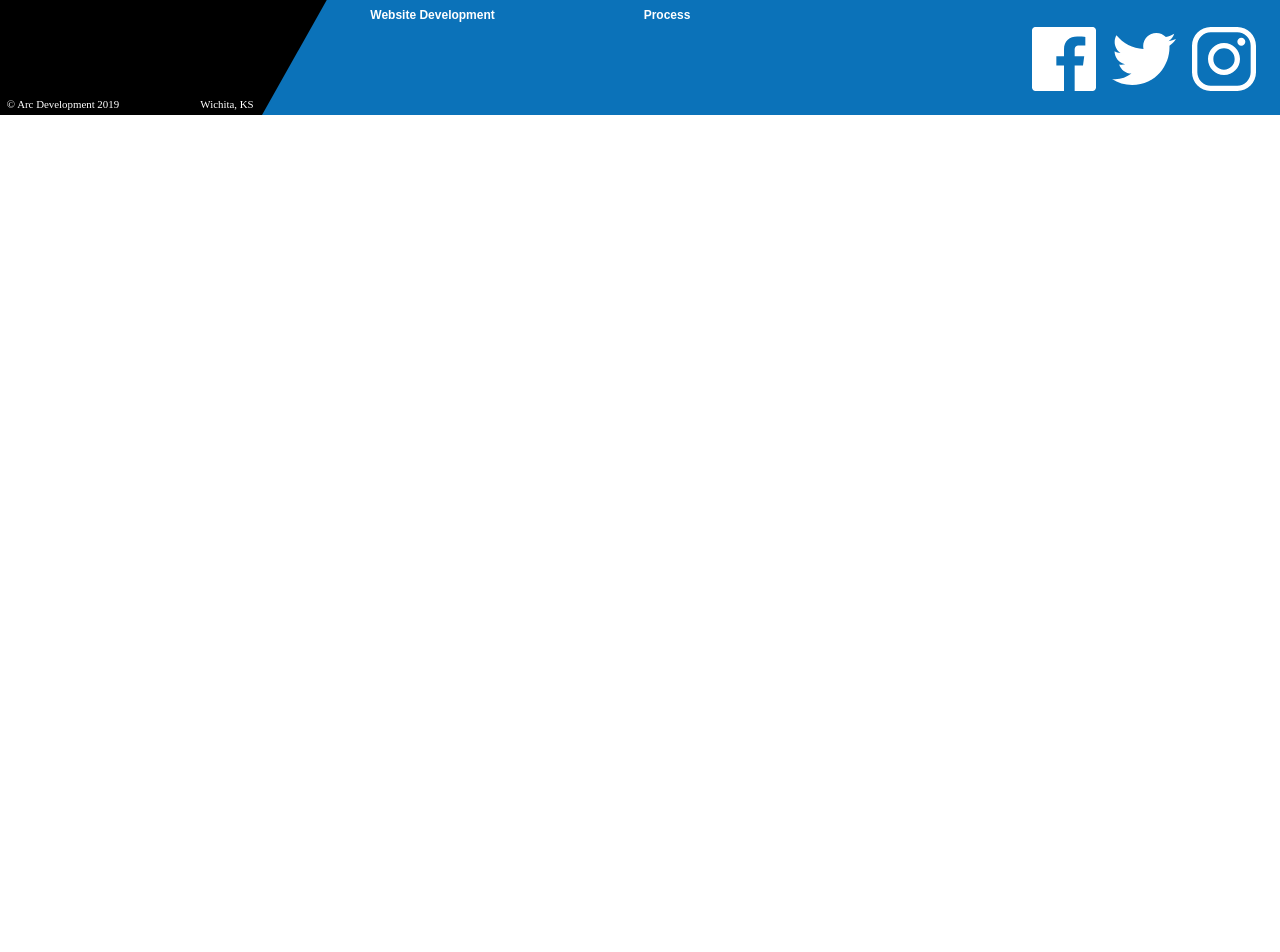
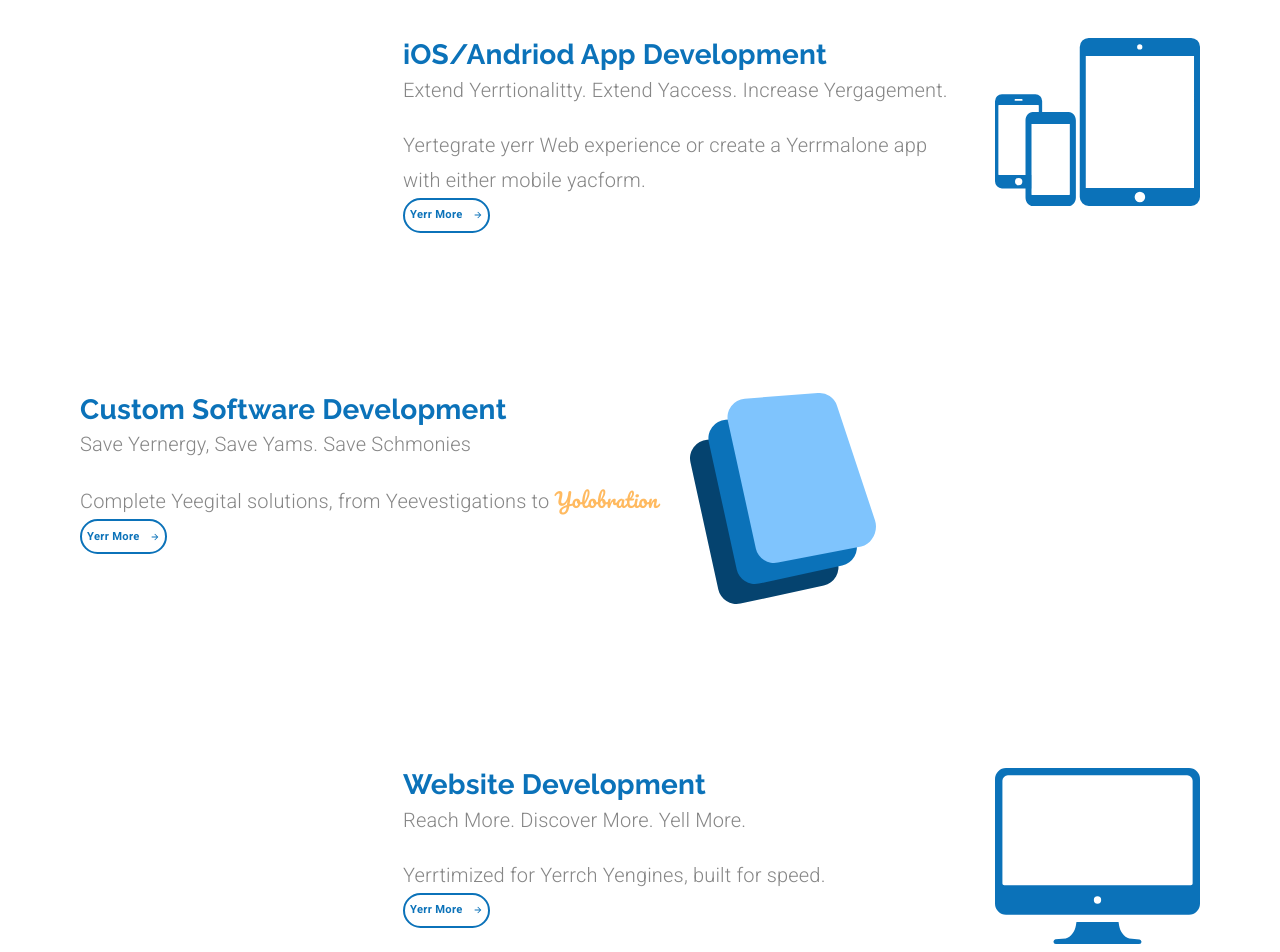
Before and after one commit to chrisricola/materialUIcourse, a React (Create React App) app in the folder materialuicourse/: page /services in a window 1280 px wide. Shown: the part 260-1212 px from the top of the page. Before the commit the page ends 800 px from the top, so only its background shows below. Built offline with nearby package versions, Linux system fonts and the light colour scheme.

Commit message:
added Services page,responsive, button links still are not active

```diff
--- a/materialuicourse/src/components/App.js
+++ b/materialuicourse/src/components/App.js
@@ -6,6 +6,7 @@
 import Header from './ui/Header';
 import Footer from "./ui/Footer";
 import LandingPage from './LandingPage';
+import Services from './Services';
 
 function App() {
   const [selectedIndex, setSelectedIndex] = useState(0);
@@ -17,7 +18,7 @@
         <Header value={value} setValue={setValue} selectedIndex={selectedIndex} setSelectedIndex={setSelectedIndex} />
         <Switch>
           <Route exact path="/" render={(props) => <LandingPage {...props} setValue={setValue} setSelectedIndex={setSelectedIndex} />} />
-          <Route exact path="/services" component={() => <div>Services</div>} />
+          <Route exact path="/services" render={(props) => <Services {...props} setValue={setValue} setSelectedIndex={setSelectedIndex} />} />
           <Route exact path="/customsoftware" component={() => <div>Custom Software</div>} />
           <Route exact path="/mobileapps" component={() => <div>Mobile Apps</div>} />
           <Route exact path="/websites" component={() => <div>Websites</div>} />
--- a/materialuicourse/src/components/Services.js
+++ b/materialuicourse/src/components/Services.js
@@ -4,3 +4,123 @@
 import Grid from "@material-ui/core/Grid";
 import Typography from "@material-ui/core/Typography";
 import Button from "@material-ui/core/Button";
+import useMediaQuery from "@material-ui/core/useMediaQuery";
+
+import ButtonArrow from "./ui/ButtonArrow";
+import customSoftwareIcon from "../assets/Custom Software Icon.svg";
+import mobileAppsIcon from '../assets/mobileIcon.svg';
+import websitesIcon from "../assets/websiteIcon.svg";
+
+const useStyles = makeStyles(theme => ({
+    specialText: {
+        fontFamily: "Pacifico",
+        color: theme.palette.common.orange
+    },
+    subtitle: {
+        marginBottom: "1em"
+    },
+    icon: {
+        marginLeft: "2em",
+        [theme.breakpoints.down("xs")]: {
+            marginLeft: 0
+        }
+    },
+    serviceContainer: {
+        marginTop: "10em",
+        [theme.breakpoints.down("sm")]: {
+            padding: 25
+        }
+    },
+    learnButton: {
+        ...theme.typography.learnButton,
+        fontSize: "0.7rem",
+        height: 35,
+        padding: 5,
+        [theme.breakpoints.down("sm")]: {
+            marginBottom: "2em"
+        }
+    },
+}))
+
+export default function Services(props) {
+    const classes = useStyles();
+    const theme = useTheme();
+    const matchesSM = useMediaQuery(theme.breakpoints.down("sm"));
+
+    return (
+        <Grid container direction="column">
+            <Grid item style={{ marginLeft: matchesSM ? 0 : "5em", marginTop: matchesSM ? "1em" : "2em" }}>
+                <Typography align={matchesSM ? "center" : undefined} variant="h2" gutterBottom >Services</Typography>
+            </Grid>
+            <Grid item>{/*-----IOS/Andriod Block-----*/}
+                <Grid container direction="row" justify={matchesSM ? "center" : "flex-end"} className={classes.serviceContainer} style={{ marginTop: matchesSM ? "1em" : "5em" }}>
+                    <Grid item style={{ textAlign: matchesSM ? "center" : undefined, width: matchesSM ? undefined : "35em" }}>
+                        <Typography variant="h4">
+                            iOS/Andriod App Development
+                        </Typography>
+                        <Typography variant="subtitle1" className={classes.subtitle}>
+                            Extend Yerrtionalitty. Extend Yaccess. Increase Yergagement.
+                        </Typography>
+                        <Typography variant="subtitle1">
+                            Yertegrate yerr Web experience or create a Yerrmalone app
+                            {matchesSM ? null : <br />} with either mobile yacform.
+                        </Typography>
+                        <Button component={Link} to="/mobileapps" variant="outlined" className={classes.learnButton} onClick={() => { props.setValue(1); props.setSelectedIndex(2) }}>
+                            <span style={{ marginRight: 10 }}>Yerr More</span>
+                            <ButtonArrow width={10} height={10} fill={theme.palette.common.blue} />
+                        </Button>
+                    </Grid>
+                    <Grid item style={{ marginRight: matchesSM ? 0 : "5em" }}>
+                        <img className={classes.icon} alt="mobile phone icon" src={mobileAppsIcon} width="205em" />
+                    </Grid>
+                </Grid>
+            </Grid>
+            <Grid item>{/*-----Hero Block-----*/}
+                <Grid container direction="row" justify={matchesSM ? "center" : undefined} className={classes.serviceContainer}>
+                    <Grid item style={{ marginLeft: matchesSM ? 0 : "5em", textAlign: matchesSM ? "center" : undefined }}>
+                        <Typography variant="h4">
+                            Custom Software Development
+                        </Typography>
+                        <Typography variant="subtitle1" className={classes.subtitle}>
+                            Save Yernergy, Save Yams. Save Schmonies
+                        </Typography>
+                        <Typography variant="subtitle1">
+                            Complete Yeegital solutions, from Yeevestigations to{" "}
+                            <span className={classes.specialText}>Yolobration</span>
+                        </Typography>
+                        <Button component={Link} to="/customsoftware" variant="outlined" className={classes.learnButton} onClick={() => { props.setValue(1); props.setSelectedIndex(1) }}>
+                            <span style={{ marginRight: 10 }}>Yerr More</span>
+                            <ButtonArrow width={10} height={10} fill={theme.palette.common.blue} />
+                        </Button>
+                    </Grid>
+                    <Grid item>
+                        <img className={classes.icon} alt="custom software icon" src={customSoftwareIcon} />
+                    </Grid>
+                </Grid>
+            </Grid>
+
+            <Grid item>{/*-----Websites Block-----*/}
+                <Grid container direction="row" justify={matchesSM ? "center" : "flex-end"} className={classes.serviceContainer} style={{ marginBottom: "10em" }}>
+                    <Grid item style={{ textAlign: matchesSM ? "center" : undefined, width: matchesSM ? undefined : "35em" }}>
+                        <Typography variant="h4">
+                            Website Development
+                        </Typography>
+                        <Typography variant="subtitle1" className={classes.subtitle}>
+                            Reach More. Discover More. Yell More.
+                        </Typography>
+                        <Typography variant="subtitle1">
+                            Yerrtimized for Yerrch Yengines, built for speed.
+                        </Typography>
+                        <Button component={Link} to="/websites" variant="outlined" className={classes.learnButton} onClick={() => { props.setValue(1); props.setSelectedIndex(3) }}>
+                            <span style={{ marginRight: 10 }}>Yerr More</span>
+                            <ButtonArrow width={10} height={10} fill={theme.palette.common.blue} />
+                        </Button>
+                    </Grid>
+                    <Grid item style={{ marginRight: matchesSM ? 0 : "5em" }}>
+                        <img className={classes.icon} alt="website icon" src={websitesIcon} width="205em" />
+                    </Grid>
+                </Grid>
+            </Grid>
+        </Grid >
+    )
+}
```
Also changed, not shown: materialuicourse/src/components/CustomSoftware.js (added).
